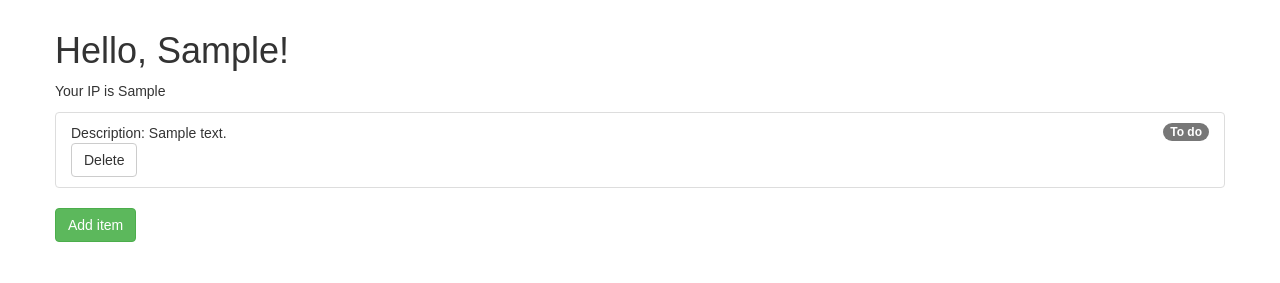
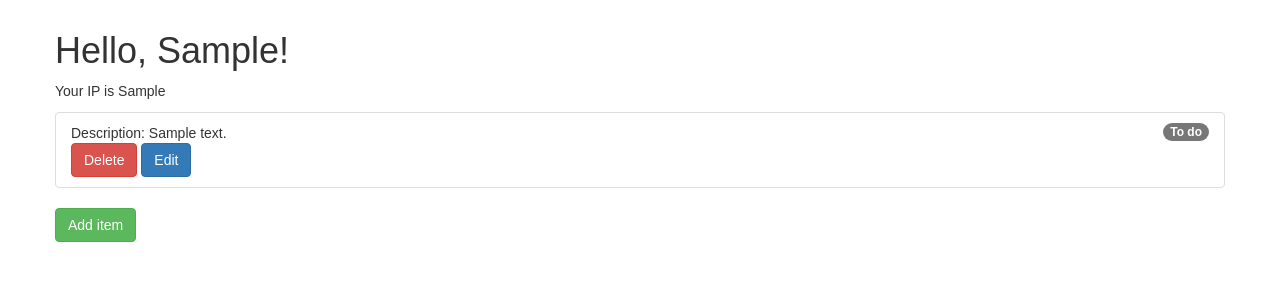
Before and after one commit to jose-padin/flask_project, a Flask app: template app/templates/hello.html in a window 1280 px wide. Shown: the part 234-517 px from the top of the page. Run offline with Flask 2, Linux system fonts and the light colour scheme; the template is opened without the code that fills it: values that come from a table or form of the project are taken from there, most other values are stand-ins (such as "Sample title", 1, 10 or a date in 2020); some libraries are stand-ins or nearby versions.

Commit message:
Implemented funcionality to mark to-do as done / to do

```diff
--- a/app/forms.py
+++ b/app/forms.py
@@ -28,3 +28,7 @@ class TodoForm(FlaskForm):
 
 class DeleteTodoForm(FlaskForm):
     submit = SubmitField('Delete')
+
+
+class EditTodoForm(FlaskForm):
+    submit = SubmitField('Done')
--- a/app/templates/hello.html
+++ b/app/templates/hello.html
@@ -43,7 +43,7 @@ Hello, world!
             <div class="col-4">
                 <ul class="list-group">
                     {% for todo in todos %}
-                        {{ macros.render_todo(todo, delete_form) }}
+                        {{ macros.render_todo(todo, delete_form, edit_form) }}
                     {% endfor %}
                 </ul>
             </div>
--- a/app/templates/macros.html
+++ b/app/templates/macros.html
@@ -1,13 +1,21 @@
-{% import 'bootstrap/wtf.html' as wtf %}
-
-{% macro render_todo(todo, delete_form, username) %}
+{% macro render_todo(todo, delete_form, edit_form) %}
     <li class="list-group-item">
-        {% if todo.to_dict().done == True %}
-            <span class="badge">Done</span>
-        {% else %}
-        <span class="badge">To do</span>
-        {% endif %}
-            Description: {{ todo.to_dict().description }}
-        {{ wtf.quick_form(delete_form, action=url_for('delete', todo_id=todo.id)) }}
-        </li>
+        Description: {{ todo.to_dict().description }}
+        <span class="badge
+            {%if todo.to_dict().done %}
+                badge-succes
+            {% else %}
+                badge-info
+            {% endif %}">
+            {% if todo.to_dict()['done'] %}
+                Done
+            {% else %}
+                To do
+            {% endif %}
+        </span>
+        <div>
+            <a href="{{ url_for('delete', todo_id=todo.id) }}" class="btn d-inline-block btn-danger">Delete</a>
+            <a href="{{ url_for('edit', todo_id=todo.id, done=todo.to_dict().done) }}" class="btn d-inline-block btn-primary">Edit</a>
+        </div>
+    </li>
 {% endmacro %}
--- a/main.py
+++ b/main.py
@@ -17,11 +17,13 @@ from app import create_app
 from app.firestore_service import (
     create_todo,
     delete_todo,
+    edit_todo,
     get_todos,
     get_users
 )
 from app.forms import (
     DeleteTodoForm,
+    EditTodoForm,
     LoginForm,
     TodoForm
 )
@@ -30,8 +32,6 @@ from app.forms import (
 print = PrettyPrinter(indent=4).pprint
 
 app = create_app()
-
-# todos = ['TODO 1', 'TODO 2', 'TODO 3']
 
 
 @app.cli.command()
@@ -52,15 +52,13 @@ def index():
 @app.route('/hello', methods=['GET'])
 @login_required
 def hello():
-    user_ip = session.get('user_ip')
-    username = current_user.id
-    delete_form = DeleteTodoForm()
 
     context={
-        'user_ip': user_ip,
-        'todos': get_todos(user_id=username),
-        'delete_form': delete_form,
-        'username': username
+        'delete_form': DeleteTodoForm(),
+        'edit_form': EditTodoForm(),
+        'todos': get_todos(user_id=current_user.id),
+        'username': current_user.id,
+        'user_ip': session.get('user_ip')
     }
 
     return render_template('hello.html', **context)
@@ -84,7 +82,16 @@ def add():
     return render_template('add_todo.html', **context)
 
 
-@app.route('/todos/delete/<todo_id>', methods=['POST'])
+@app.route('/todos/edit/<todo_id>/<done>', methods=['GET', 'POST'])
+def edit(todo_id, done):
+    done = True if done == 'True' else False
+    done = bool(done)
+    user_id = current_user.id
+    edit_todo(user_id=user_id, todo_id=todo_id, done=done)
+    return redirect(url_for('hello'))
+
+
+@app.route('/todos/delete/<todo_id>', methods=['GET', 'POST'])
 def delete(todo_id):
     user_id = current_user.id
     delete_todo(user_id=user_id, todo_id=todo_id)
```
Also changed, not shown: app/firestore_service.py (+13 -3 lines).
